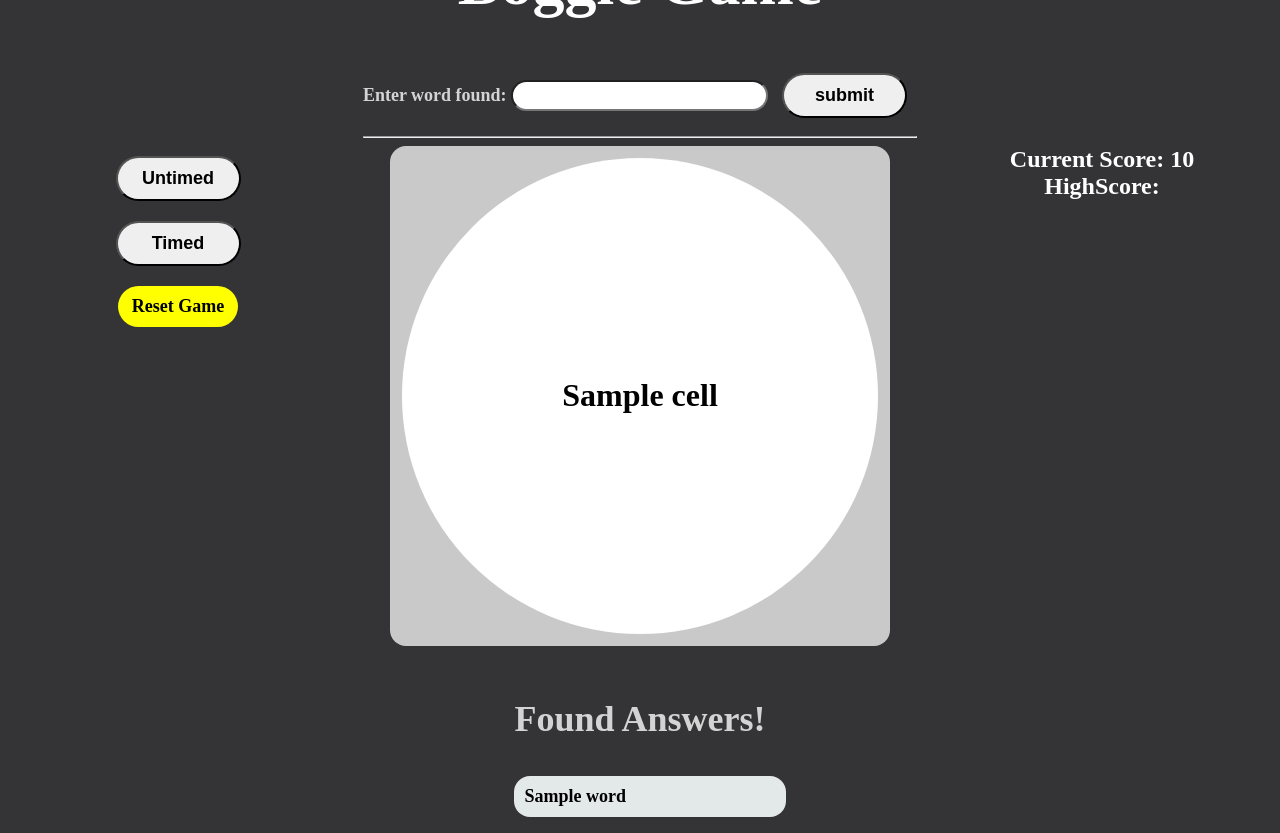
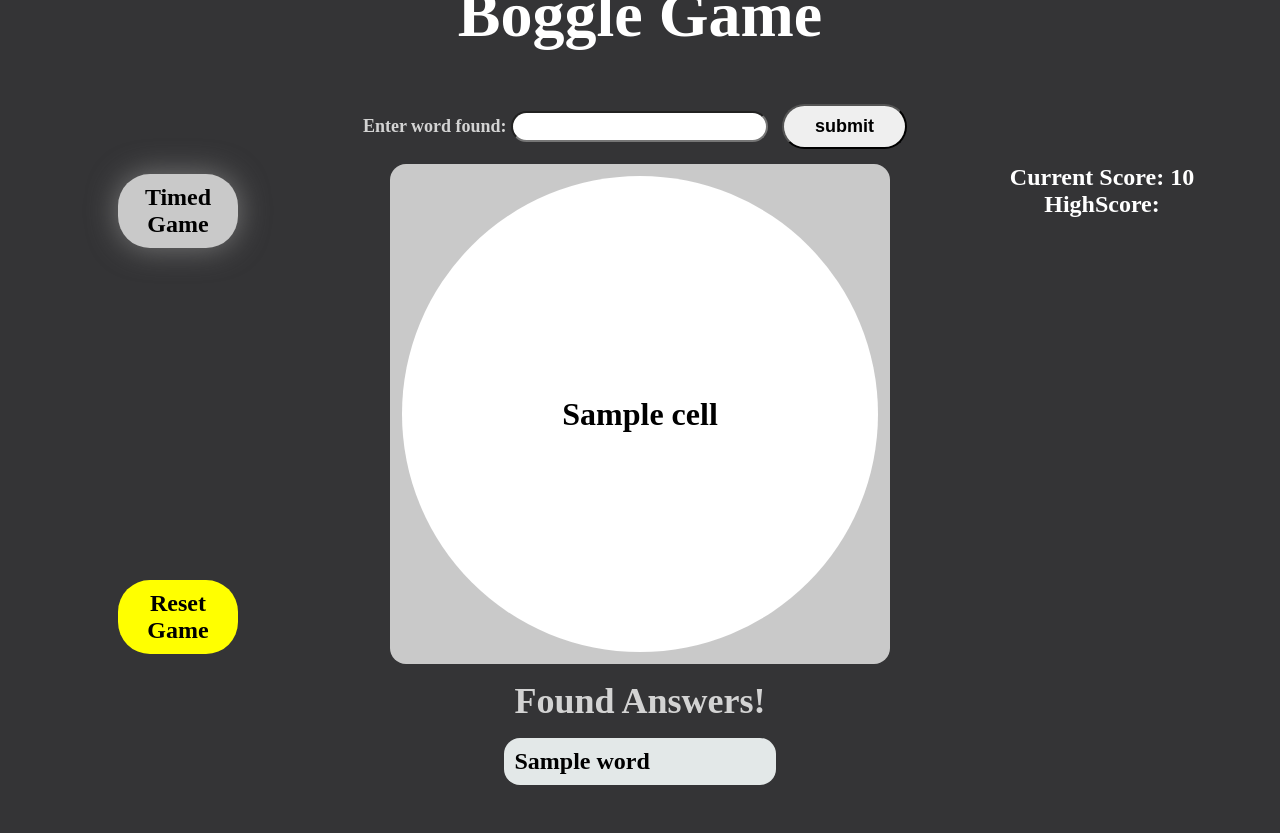
Before and after one commit to CKSK-jp/boggle-game, a Python web app: template templates/home.html in a window 1280 px wide. After the commit the page ends 785 px from the top, so only its background shows below. Run offline with Jinja, Linux system fonts and the light colour scheme; the template is opened without the code that fills it: most values are stand-ins (such as "Sample title", 1, 10 or a date in 2020).

Commit message:
basic timer functionality complete

```diff
--- a/static/app.js
+++ b/static/app.js
@@ -2,6 +2,77 @@ const $guess = $('input[name="guess"]');
 const $wordList = $('#found-words-list');
 const $feedbackDiv = $('.feedback');
 const $scorebox = $('#user-score');
+const $timerBtn = $('.timer-btn');
+const $timerBox = $('#timer').parent();
+let countdownInterval;
+
+init();
+
+function init() {
+  if (sessionStorage.getItem('timedGame') === 'true') {
+    activateTimer();
+  } else {
+    deactivateTimer();
+  }
+
+  $timerBtn.on('click', toggleTimer);
+}
+
+function activateTimer() {
+  $timerBtn.addClass('active');
+  $timerBox.addClass('timer-styles');
+  countdownInterval = setInterval(startTimer, 1000);
+}
+
+function deactivateTimer() {
+  $timerBtn.removeClass('active');
+  $timerBox.removeClass('timer-styles');
+  clearInterval(countdownInterval);
+  $timerBox.children().text('');
+}
+
+function toggleTimer() {
+  if ($timerBtn.hasClass('active')) {
+    deactivateTimer();
+    sessionStorage.setItem('timedGame', false);
+    stopTimer();
+  } else {
+    activateTimer();
+    sessionStorage.setItem('timedGame', true);
+  }
+}
+
+function startTimer() {
+  try {
+    fetch('/start_timer')
+      .then(response => response.json())
+      .then(data => {
+        let seconds = Math.round(data.duration)
+        $timerBox.children().text(seconds);
+        console.log(seconds);
+
+        if (seconds <= 0) {
+          deactivateTimer();
+          sessionStorage.setItem('timedGame', false);
+          gameOver();
+        }
+      });
+  } catch (error) {
+    console.log(error);
+  }
+}
+
+function stopTimer() {
+  axios.post('/stop_timer')
+    .then(() => console.log('Timer stopped'))
+    .catch(error => console.error(error));
+}
+
+function gameOver() {
+  $('#user-input :input').prop('disabled', true);
+  $timerBtn.addClass('disabled');
+  $('.feedback').text('GAME OVER, press reset to try again');
+}
 
 async function submitGuess() {
   try {
--- a/static/styles.css
+++ b/static/styles.css
@@ -13,10 +13,16 @@ h1 {
 }
 
 h3 {
+  margin: 0;
   color: lightgrey;
   font-size: 36px;
 }
 
+#input-container {
+  display: flex;
+  flex-direction: column;
+  align-items: center;
+}
 
 input {
   border-radius: 1rem;
@@ -50,7 +56,14 @@ label {
   display: flex;
   flex-direction: column;
   align-items: center;
+  justify-content: space-between;
   width: 20vw;
+}
+
+#timer-settings {
+  display: flex;
+  flex-direction: column;
+  align-items: center;
 }
 
 #score-container {
@@ -91,8 +104,8 @@ button {
   width: 125px;
 }
 
-a {
-  font-size: large;
+#reset-btn {
+  font-size: x-large;
   font-weight: bold;
   background-color: yellow;
   width: 100px;
@@ -104,7 +117,30 @@ a {
   text-decoration: none;
 }
 
+.timer-btn {
+  font-size: x-large;
+  font-weight: bold;
+  background-color: rgb(201, 201, 201);
+  width: 100px;
+  padding: 10px;
+  margin: 10px;
+  text-align: center;
+  color: black;
+  border-radius: 2rem;
+  text-decoration: none;
+  cursor: pointer;
+  box-shadow: 0px 0px 30px rgb(120, 120, 120);
+}
+
+.active {
+  color: black;
+  box-shadow: inset 3px 3px 10px yellow, inset -3px -3px 10px yellow
+}
+
 #answer-section {
+  display: flex;
+  flex-direction: column;
+  align-items: center;
   margin-top: 1rem;
   width: auto;
 }
@@ -118,7 +154,7 @@ ul {
 
 li {
   list-style: none;
-  font-size: large;
+  font-size: x-large;
   font-weight: bold;
 }
 
@@ -126,4 +162,27 @@ li {
   color: red;
   font-size: large;
   font-weight: bold;
+  margin-bottom: 5px;
 }
+
+.timer-styles {
+  background-color: rgb(223, 125, 125);
+  height: 50px;
+  width: 100px;
+  border-radius: 1rem;
+  display: flex;
+  justify-content: center;
+  align-items: center;
+}
+
+#timer {
+  font-size: large;
+  font-weight: bold;
+  color: white
+}
+
+.timer-btn.disabled {
+  opacity: 0.5;
+  pointer-events: none;
+  cursor: not-allowed !important;
+}
--- a/templates/home.html
+++ b/templates/home.html
@@ -12,7 +12,7 @@
   <h1>Boggle Game</h1>
 
   <section id="input-container">
-    <form method="POST" onsubmit="event.preventDefault(); submitGuess();">
+    <form method="POST" id="user-input" onsubmit="event.preventDefault(); submitGuess();">
       <label for="guess">Enter word found: </label>
       <input type="text" name="guess" required>
       <button type="submit">submit</button>
@@ -20,14 +20,17 @@
 
     <div class="feedback">
     </div>
-    <hr>
   </section>
 
   <section id="main-section">
     <div id="settings-container">
-      <button type="button">Untimed</button>
-      <button type="button">Timed</button>
-      <a href="/reset-game">Reset Game</a>
+      <div id="timer-settings">
+        <div class="timed timer-btn">Timed Game</div>
+      </div>
+      <div>
+        <span id="timer"></span>
+      </div>
+      <a id="reset-btn" href="/reset-game">Reset Game</a>
     </div>
 
     <div id="game-container">
```
Also changed, not shown: app.py (+28 -0 lines).
